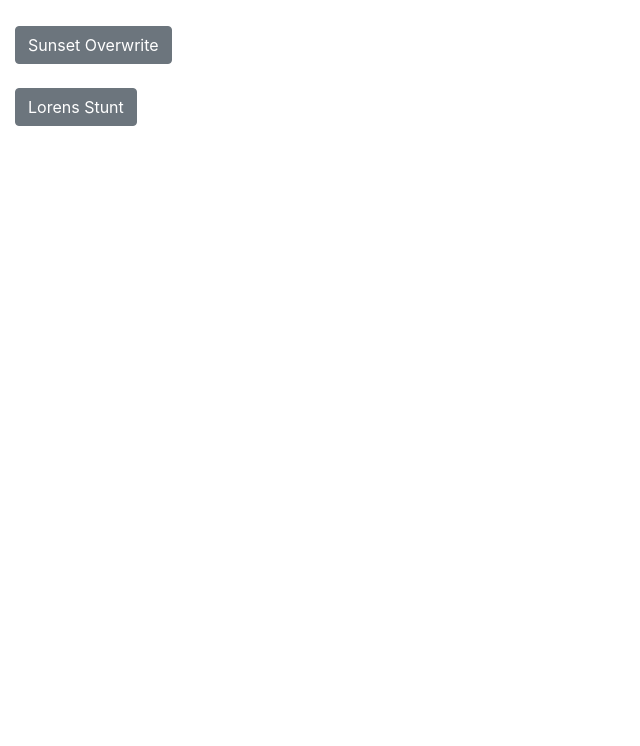
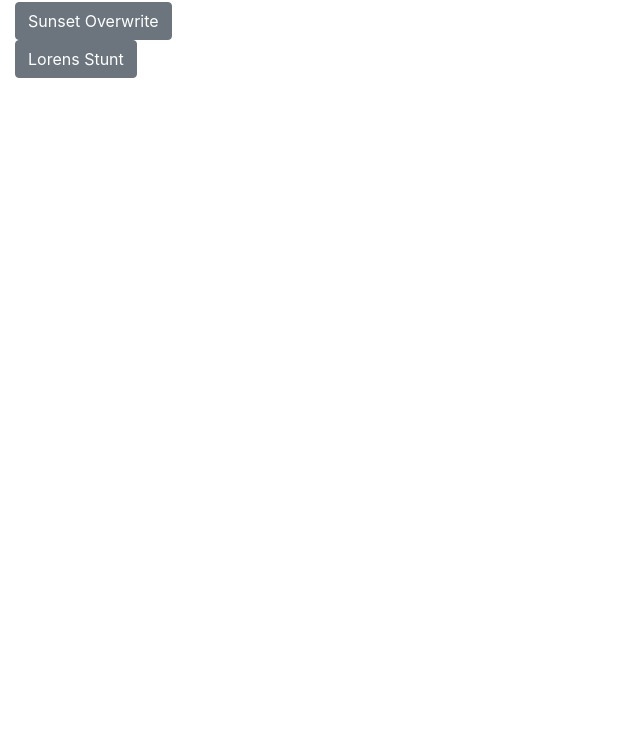
Before and after one commit to NTF121/trackermusic, a plain HTML site: page index.html in a window 1280 px wide. Shown: the part 54-800 px from the top of the page, without its empty margins (0-640 px from the left). Drawn offline with nearby package versions, Linux system fonts and the light colour scheme.

Commit message:
Update index.html

```diff
--- a/index.html
+++ b/index.html
@@ -13,8 +13,8 @@
   </head>
   <body>
     <div class="container-fluid">
-      <h1>Choose a track:</h1><br>
-      <a class="btn btn-secondary" href="sunset overwrite.html" role="button">Sunset Overwrite</a><br><br>
+      <h1>Choose a track:</h1>
+      <a class="btn btn-secondary" href="sunset overwrite.html" role="button">Sunset Overwrite</a><br>
       <a class="btn btn-secondary" href="lorens stunt.html" role="button">Lorens Stunt</a>
     </div>
 
```
